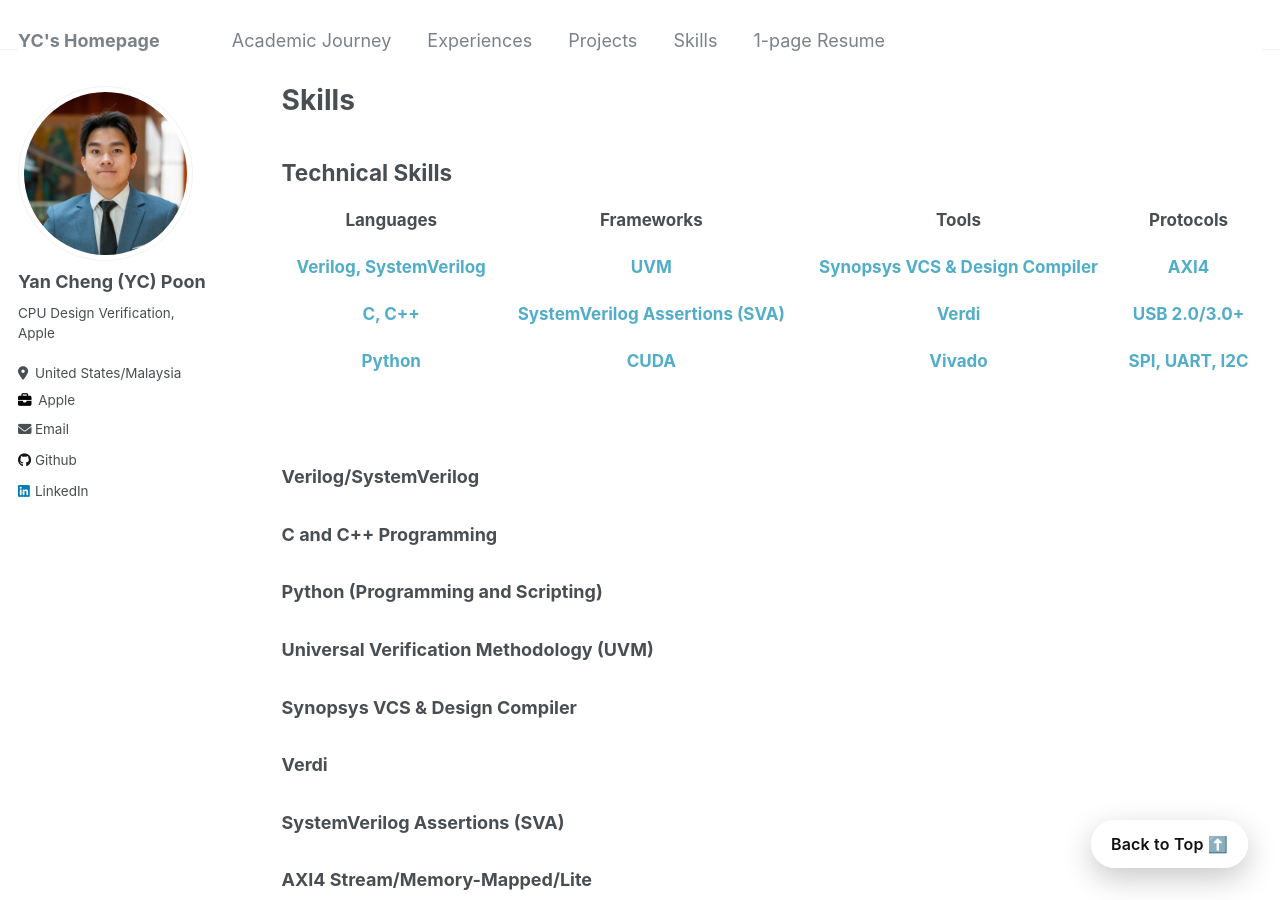
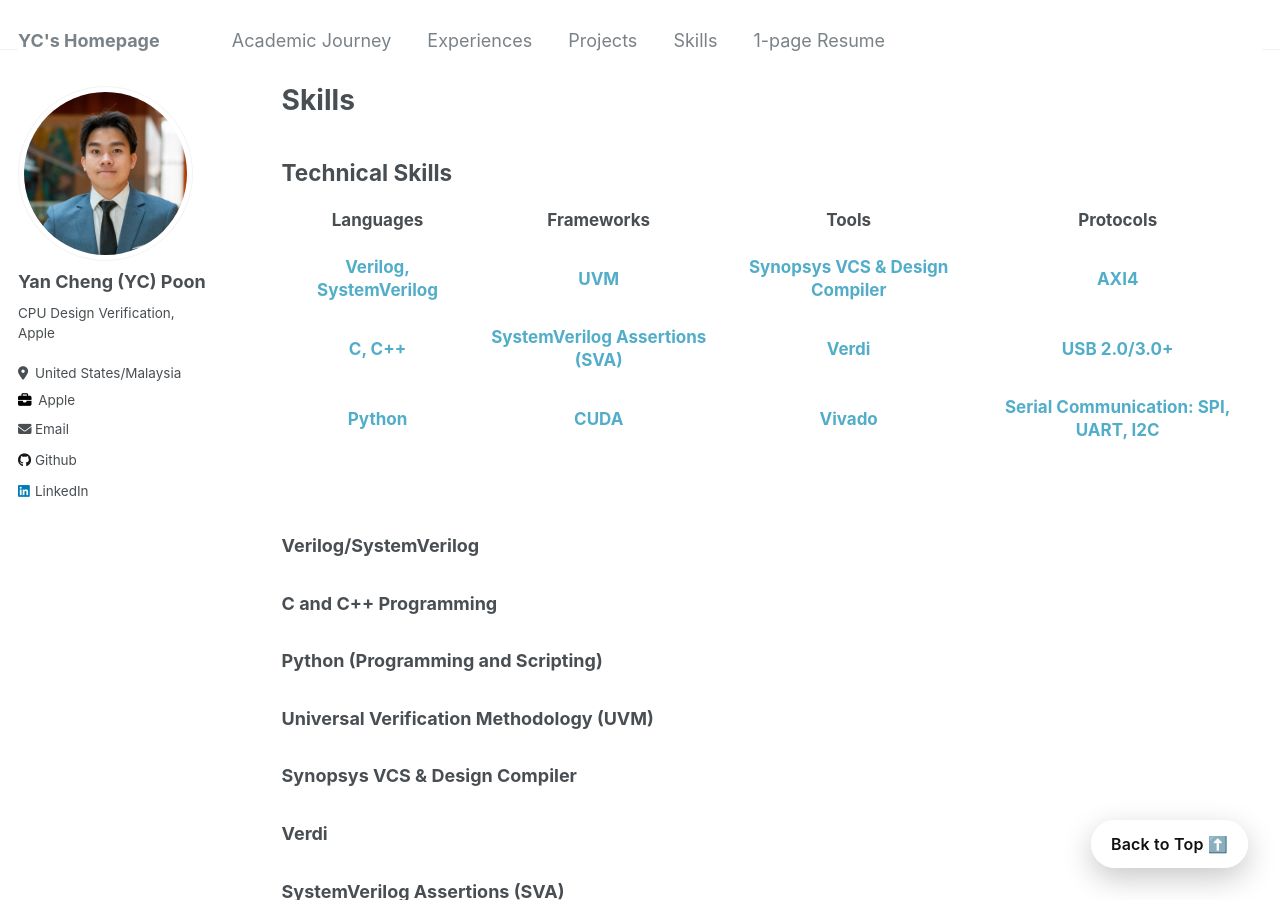
Before and after one commit to ycpoon/ycpoon.github.io, a Jekyll site: the page built from _pages/skills.md, in a window 1280 px wide and 900 px high. Built offline with Jekyll 4.4.1, drawn with Linux system fonts in a browser that asks for light colours.

Commit message:
revamp sills mobile check5

```diff
--- a/_pages/skills.md
+++ b/_pages/skills.md
@@ -35,7 +35,7 @@
       <td><a href="#python-programming-and-scripting">Python</a></td>
       <td><a href="#cuda">CUDA</a></td>
       <td><a href="#vivado-xilinx-fpga">Vivado</a></td>
-      <td><a href="#spi-uart-i2c-communication-protocols">SPI, UART, I2C</a></td>
+      <td><a href="#spi-uart-i2c-communication-protocols">Serial Communication: SPI, UART, I2C</a></td>
     </tr>
   </table>
 </div>
```
